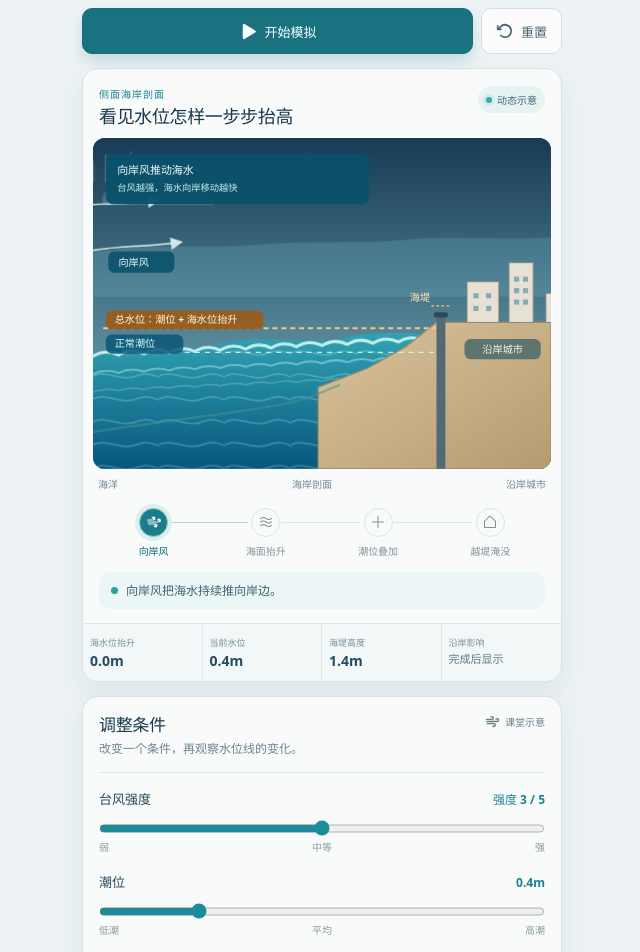
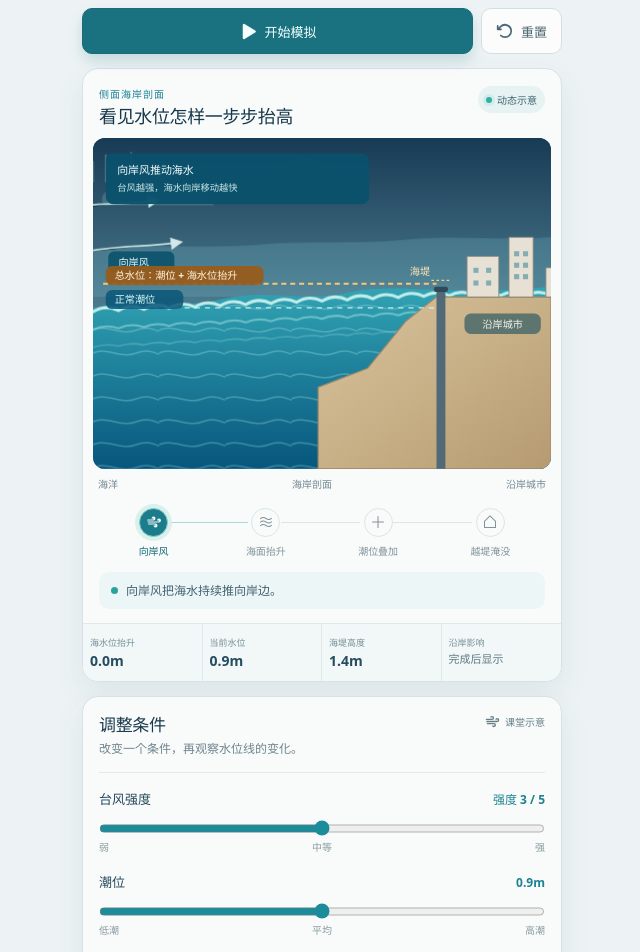
Before and after one commit to mistletoe137666/storm-surge-classroom, a React (Vite) app: page / in a window 1280 px wide. Shown: the part 160-1112 px from the top of the page, without its empty margins (318-958 px from the left). Built offline with nearby package versions, Linux system fonts and the light colour scheme.

Commit message:
抬高沿岸陆地并移除多余曲线

```diff
--- a/src/components/SimulationControls.tsx
+++ b/src/components/SimulationControls.tsx
@@ -35,7 +35,7 @@ export function SimulationControls({ settings, onSettingsChange }: SimulationCon
             <span>潮位</span>
             <strong>{settings.tideLevel.toFixed(1)}m</strong>
           </span>
-          <input type="range" min="0.1" max="1.5" step="0.1" value={settings.tideLevel} aria-label="潮位" onChange={(event) => onSettingsChange({ ...settings, tideLevel: Number(event.target.value) })} />
+          <input type="range" min="0.2" max="1.6" step="0.1" value={settings.tideLevel} aria-label="潮位" onChange={(event) => onSettingsChange({ ...settings, tideLevel: Number(event.target.value) })} />
           <span className="range-hints"><span>低潮</span><span>平均</span><span>高潮</span></span>
         </label>
 
--- a/src/components/StormScene.tsx
+++ b/src/components/StormScene.tsx
@@ -11,9 +11,9 @@ type StormSceneProps = {
 }
 
 const sceneProfiles = {
-  steep: { shore: "M 177 196 L 210 187 L 228 155 L 245 132 L 360 132 L 360 260 L 177 260 Z", wallX: 246, wallTop: 127, landTop: 132, buildingsTop: 94 },
-  slope: { shore: "M 177 196 L 216 181 L 246 164 L 270 145 L 360 145 L 360 260 L 177 260 Z", wallX: 270, wallTop: 140, landTop: 145, buildingsTop: 105 },
-  lowland: { shore: "M 177 196 L 220 185 L 255 176 L 282 168 L 360 168 L 360 260 L 177 260 Z", wallX: 282, wallTop: 163, landTop: 168, buildingsTop: 125 },
+  steep: { shore: "M 177 196 L 210 187 L 228 135 L 245 112 L 360 112 L 360 260 L 177 260 Z", wallX: 246, wallTop: 107, landTop: 112, buildingsTop: 74 },
+  slope: { shore: "M 177 196 L 216 181 L 246 144 L 270 125 L 360 125 L 360 260 L 177 260 Z", wallX: 270, wallTop: 120, landTop: 125, buildingsTop: 85 },
+  lowland: { shore: "M 177 196 L 220 185 L 255 156 L 282 148 L 360 148 L 360 260 L 177 260 Z", wallX: 282, wallTop: 143, landTop: 148, buildingsTop: 105 },
 }
 
 const stageCallouts = [
@@ -122,8 +122,6 @@ export function StormScene({ coastCondition, result, progress, activeStage, typh
           <path d={makeWavePath(currentY + 31, waveAmplitude * 0.52, windSetup, profile.wallX)} stroke="#87d3d5" strokeOpacity={0.34 + windRatio * 0.08} strokeWidth={1.1 + windRatio * 0.4} />
         </g>
         <path d={profile.shore} fill="url(#land-gradient)" stroke="#a48b68" strokeWidth="1" />
-        <path d="M0 231 C45 224 98 218 145 210 C165 207 177 201 194 194" fill="none" stroke="#4d8d97" strokeOpacity="0.5" strokeWidth="2" />
-
         <line x1="8" y1={normalY} x2={profile.wallX} y2={normalY} stroke="#d6fbf5" strokeDasharray="4 4" strokeWidth="1.1" strokeOpacity="0.85" />
         <line x1="8" y1={targetY} x2={profile.wallX} y2={targetY} stroke="#ffcc78" strokeDasharray="4 3" strokeWidth="1.5" strokeOpacity="0.95" />
         <g className="water-label water-label-normal"><rect x="10" y={normalY - 14} width="61" height="15" rx="5" fill="#0a5678" fillOpacity="0.85" /><text x="17" y={normalY - 4} fill="#d6fbf5" fontSize="8" fontWeight="700">正常潮位</text></g>
--- a/src/simulation/model.ts
+++ b/src/simulation/model.ts
@@ -70,7 +70,7 @@ export const coastProfiles: Record<CoastCondition, CoastProfile> = {
 
 export const defaultSettings: SimulationSettings = {
   typhoonIntensity: 3,
-  tideLevel: 0.4,
+  tideLevel: 0.9,
   coastCondition: "slope",
 }
 
```
